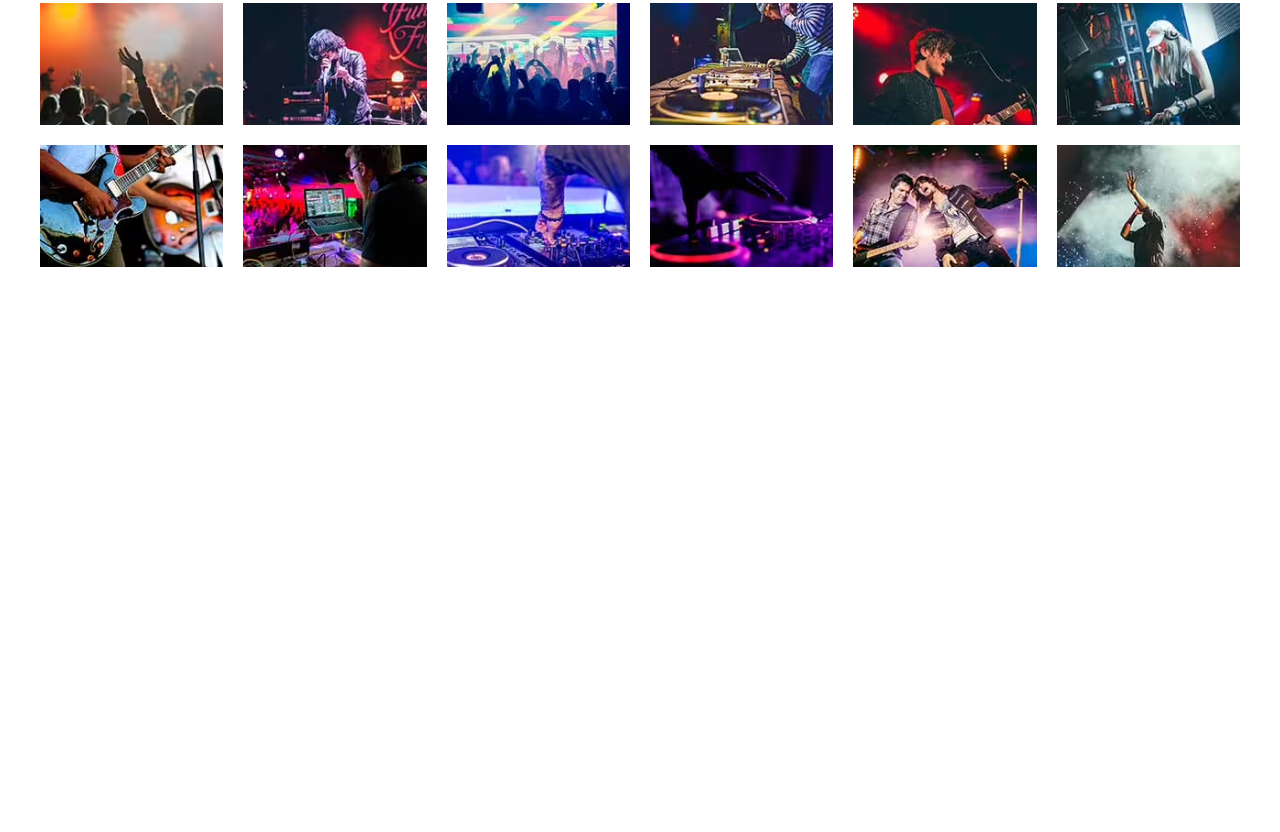
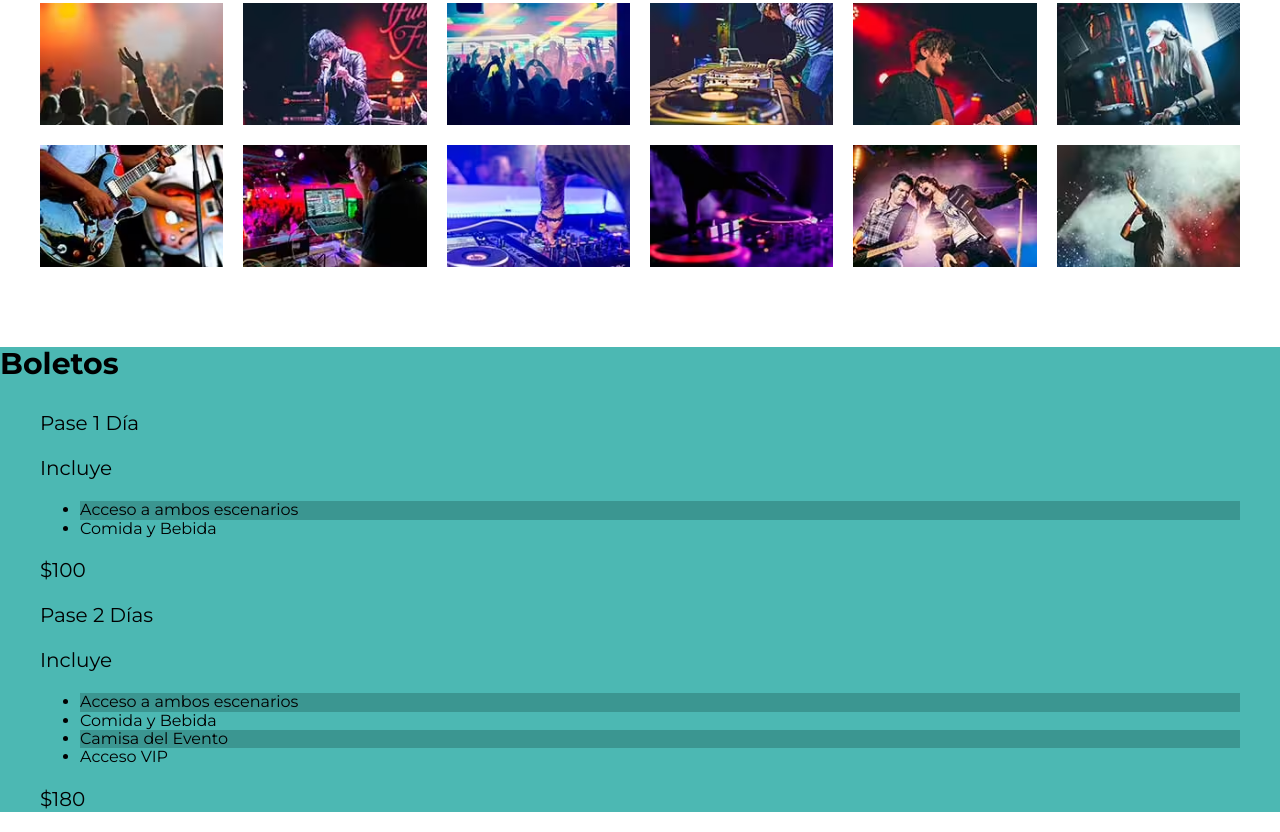
Before and after one commit to Jonicato/music-festival, a website: page index.html in a window 1280 px wide. Shown: the part 2886-3718 px from the top of the page. Before the commit the page ends 3203 px from the top, so only its background shows below. Drawn offline with Linux system fonts and the light colour scheme.

Commit message:
Maquetación HTML de la sección de boletos

```diff
--- a/index.html
+++ b/index.html
@@ -171,6 +171,45 @@
         <ul class="galeria-imagenes"></ul>
     </section>
 
+    <section class="boletos bg-verde">
+        <h3>Boletos</h3>
+
+        <div class="contenedor contenedor-boletos">
+            <div class="basico pase">
+                <p>Pase 1 Día</p>
+                <header class="pase-header">
+                    <p>Incluye</p>
+                </header>
+                <div class="pase-body">
+                    <ul>
+                        <li>Acceso a ambos escenarios</li>
+                        <li>Comida y Bebida</li>
+                    </ul>
+                </div>
+                <footer class="pase-footer">
+                    <p>$100</p>
+                </footer>
+            </div>
+            <div class="premium pase">
+                <p>Pase 2 Días</p>
+                <header class="pase-header">
+                    <p>Incluye</p>
+                </header>
+                <div class="pase-body">
+                    <ul>
+                        <li>Acceso a ambos escenarios</li>
+                        <li>Comida y Bebida</li>
+                        <li>Camisa del Evento</li>
+                        <li>Acceso VIP</li>
+                    </ul>
+                </div>
+                <footer class="pase-footer">
+                    <p>$180</p>
+                </footer>
+            </div>
+        </div>
+    </section>
+
     <script src="build/js/app.js"></script>
 </body>
 </html>
```
